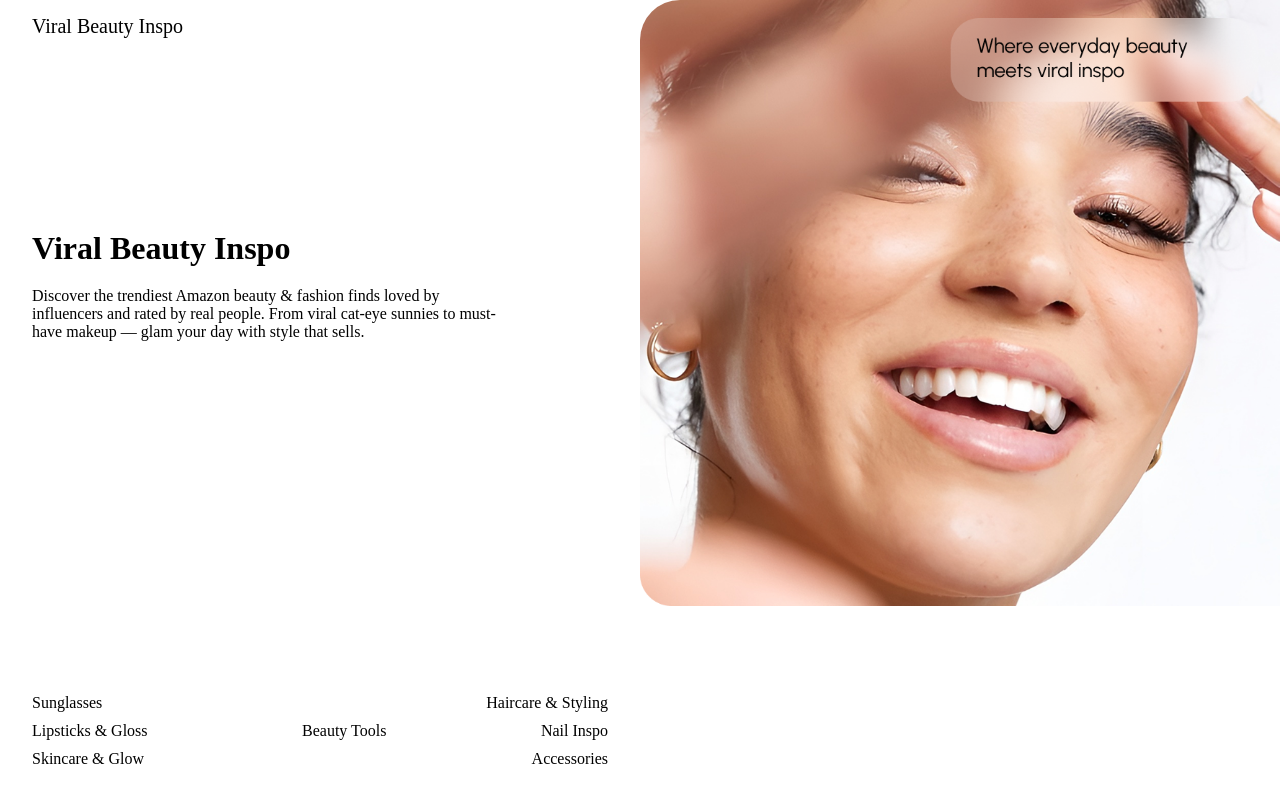
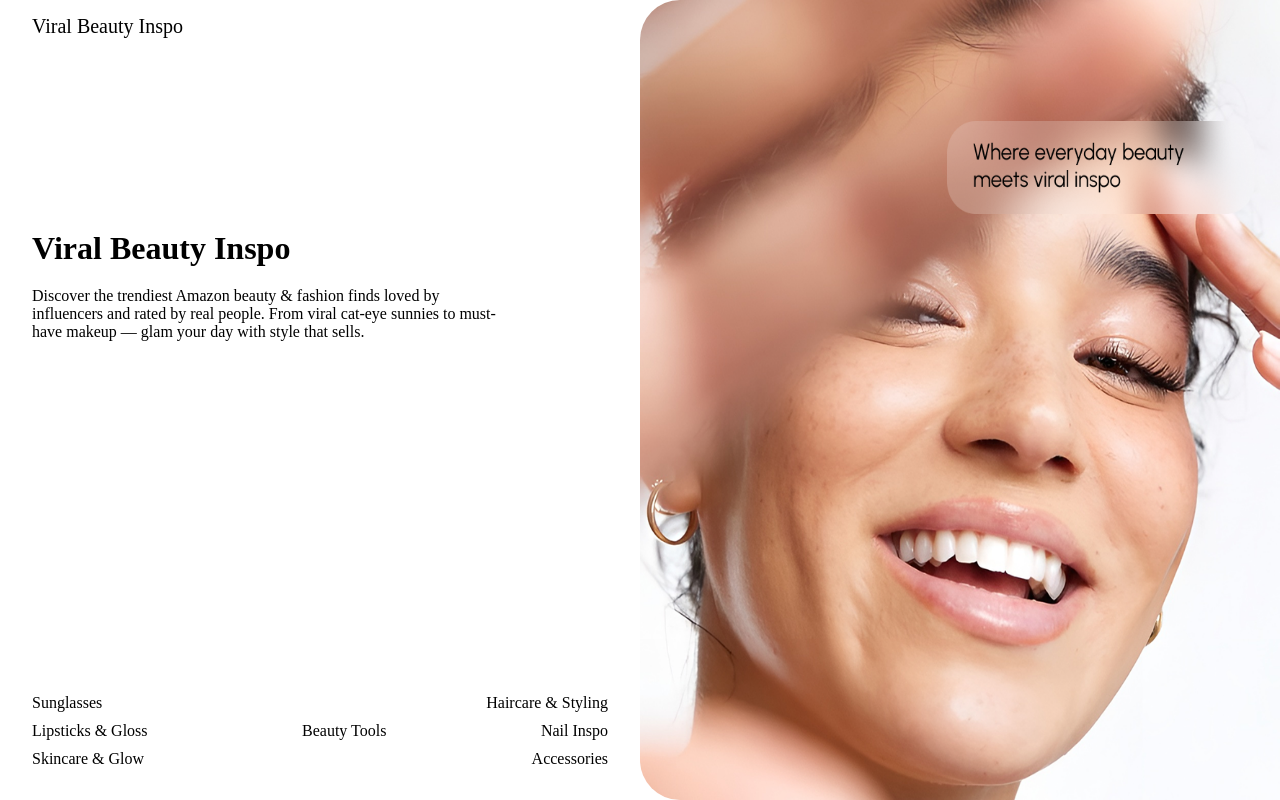
Before and after one commit to bars30/viral, an Angular app: page / in a window 1280 px wide. Built offline with nearby package versions, Linux system fonts and the light colour scheme; a web font is replaced by a local one.

Commit message:
changed the homepage design

```diff
--- a/src/app/pages/general/home/home.component.css
+++ b/src/app/pages/general/home/home.component.css
@@ -36,6 +36,7 @@ header {
  overflow: hidden;
  border-top-left-radius: 40px;
  border-bottom-left-radius: 40px;
+ display: flex;
 }
 h1 {
     margin-bottom: 20px;
--- a/src/app/pages/general/home/home.component.html
+++ b/src/app/pages/general/home/home.component.html
@@ -28,7 +28,7 @@
     </div>
   </div>
 <div class="img-cont">
-  <img src="./assets/d2d.jpg" class="desktop" alt="">
+  <img src="./assets/d7d.png" class="desktop" alt="">
   <img src="./assets/d3d.jpg" class="mobile" alt="">
   <img src="./assets/img.jpg" class="mob" alt="">
 </div>
```
Also changed, not shown: public/assets/d7d.png (added).
